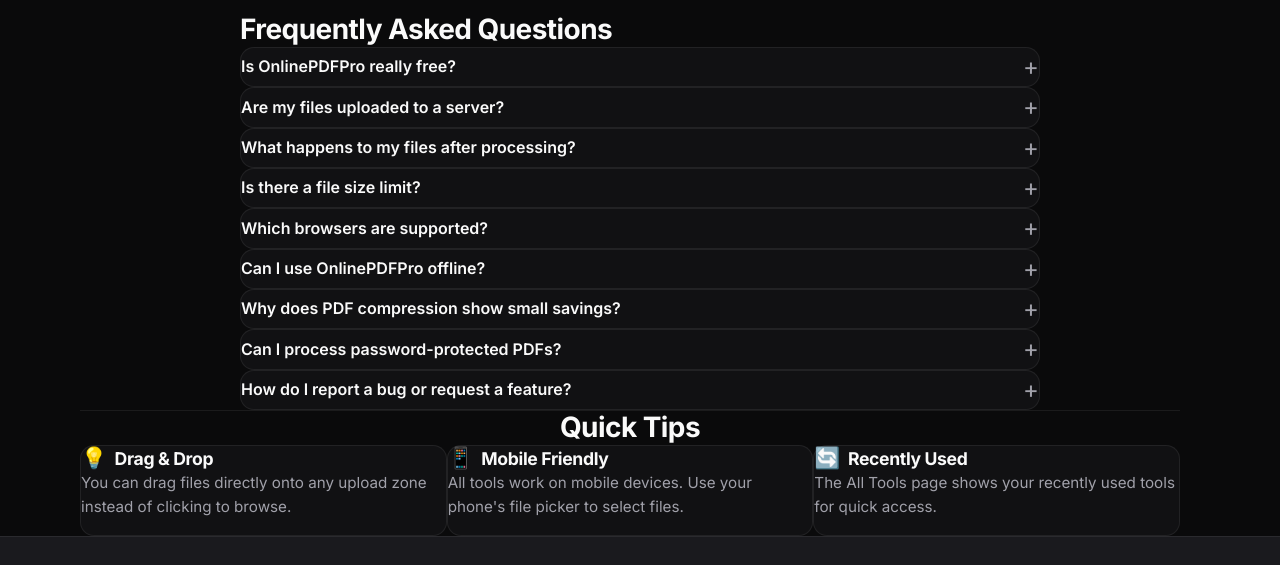
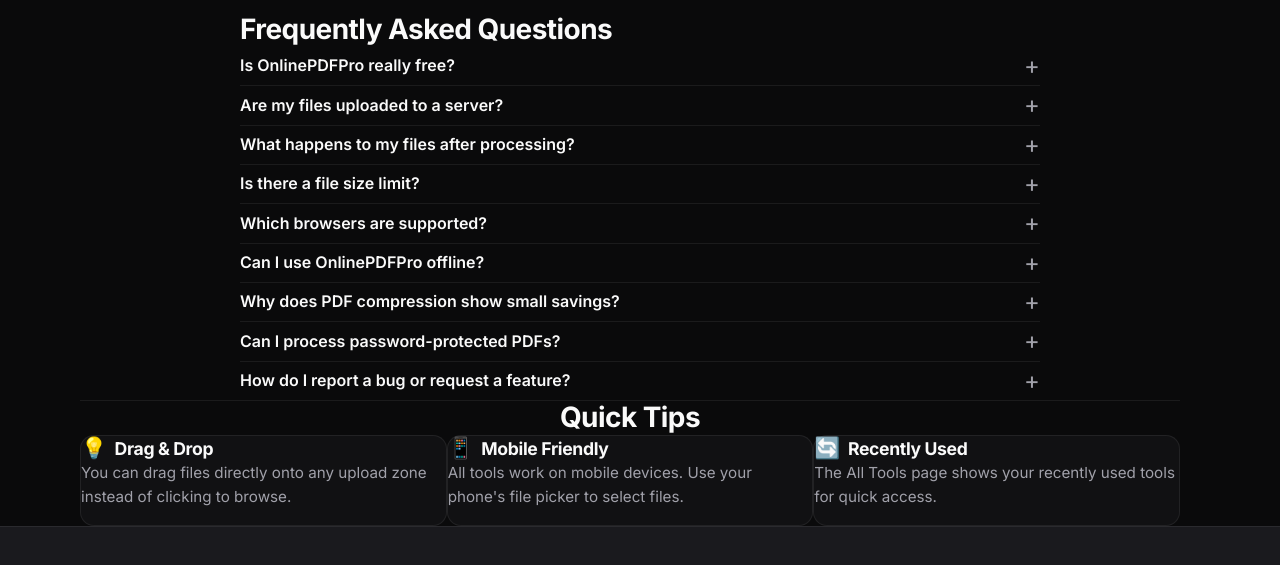
Before and after one commit to Prem736raj/onlinepdfpro, a website: page help.html in a window 1280 px wide. Shown: the part 181-746 px from the top of the page. Drawn offline with Linux system fonts and the light colour scheme.

Commit message:
style: remove rectangular box borders from FAQ items

```diff
--- a/css/style.css
+++ b/css/style.css
@@ -918,17 +918,20 @@
 body {
     top: 0 !important;
 }
+
 /* ========================================= */
 /* FAQ Accordion Component */
 /* ========================================= */
 
 .faq-item {
-    background: var(--surface-1);
-    border: 1px solid var(--border);
-    border-radius: var(--radius-lg);
-    margin-bottom: var(--space-md);
+    border-bottom: 1px solid var(--border);
+    margin-bottom: var(--space-sm);
     overflow: hidden;
     transition: all 0.3s ease;
+}
+
+.faq-item:last-child {
+    border-bottom: none;
 }
 
 .faq-question {
@@ -954,10 +957,7 @@
     transition: transform 0.3s ease;
 }
 
-.faq-item.active {
-    border-color: var(--primary);
-    box-shadow: var(--shadow-sm);
-}
+
 
 .faq-item.active .faq-icon {
     transform: rotate(45deg);
```
